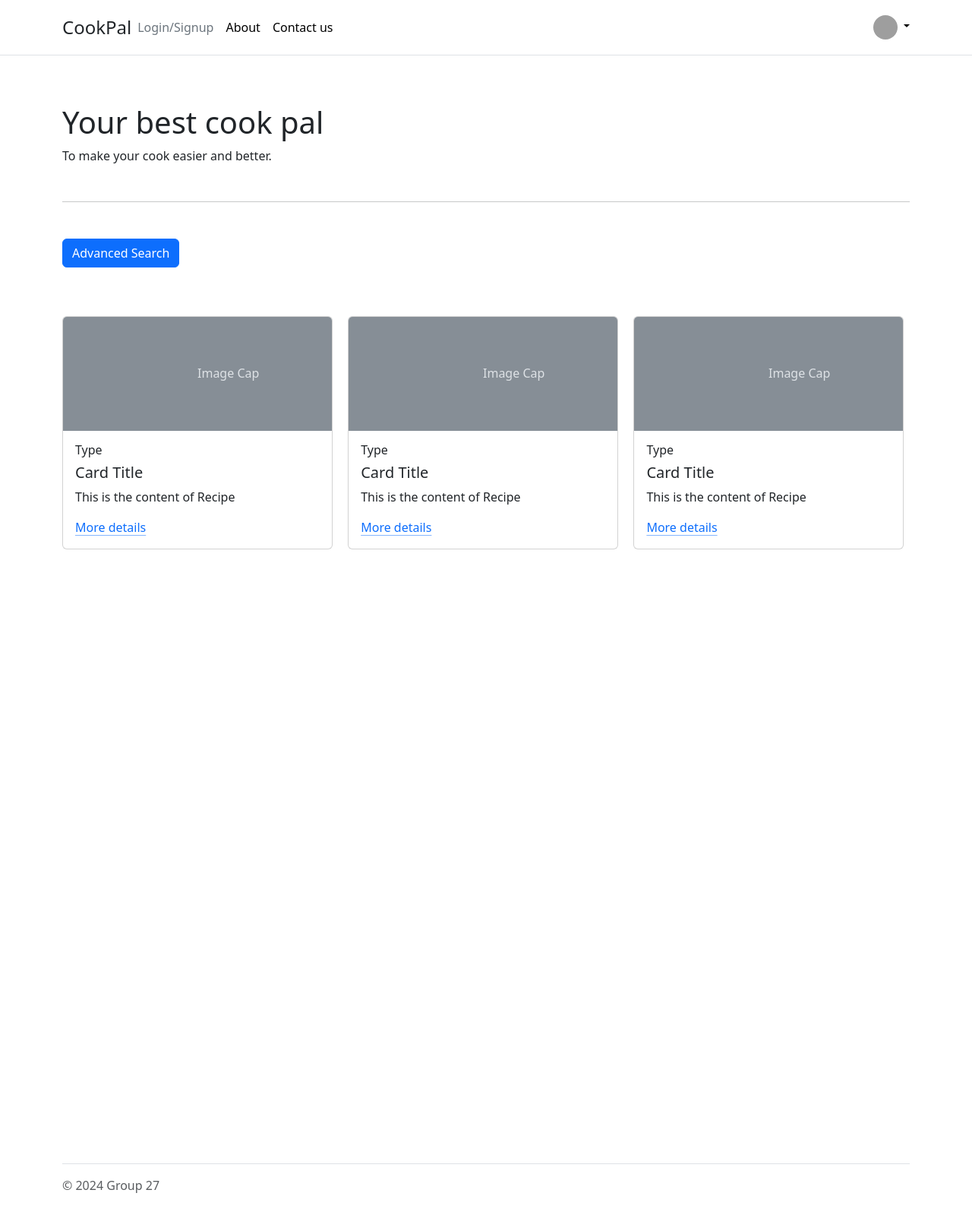
After one commit to TableP/CookPal, a Django app: template CookPal/app/templates/app/homepage.html in a window 1280 px wide. The commit adds this page. Shown: the whole page at 76% size. Run offline with Django 3.2, Linux system fonts and the light colour scheme; the template is opened without the code that fills it, so the values that code supplies are empty; grey boxes are pictures that could not be loaded.

Commit message:
Create more pages
Corrected some error on login page. Add some pages(about, contactus,supports,homepage-unfinished, report).

```diff
--- /dev/null
+++ b/CookPal/app/templates/app/homepage.html
@@ -0,0 +1,168 @@
+<!DOCTYPE html>
+<html lang="en">
+<head>
+    <meta charset="UTF-8">
+    <meta name="viewport" content="width=device-width, initial-scale=1.0">
+    <title>CookPal Homepage</title>
+    <link href="https://cdn.jsdelivr.net/npm/bootstrap@5.3.3/dist/css/bootstrap.min.css" rel="stylesheet" integrity="sha384-QWTKZyjpPEjISv5WaRU9OFeRpok6YctnYmDr5pNlyT2bRjXh0JMhjY6hW+ALEwIH" crossorigin="anonymous">
+</head>
+<body>
+
+    <header class="p-3 mb-3 border-bottom">
+        <div class="container">
+          <div class="d-flex flex-wrap align-items-center justify-content-center justify-content-lg-start">
+            <span class="fs-4">CookPal</span>
+
+            <ul class="nav col-12 col-lg-auto me-lg-auto mb-2 justify-content-center mb-md-0">
+              <li><a href="#" class="nav-link px-2 link-secondary">Login/Signup</a></li>
+              <li><a href="#" class="nav-link px-2 link-body-emphasis">About</a></li>
+              <li><a href="#" class="nav-link px-2 link-body-emphasis">Contact us</a></li>
+            </ul>
+
+            <div class="dropdown text-end">
+              <a href="#" class="d-block link-body-emphasis text-decoration-none dropdown-toggle" data-bs-toggle="dropdown" aria-expanded="false">
+                <img src="https://github.com/mdo.png" alt="mdo" width="32" height="32" class="rounded-circle">
+              </a>
+              <ul class="dropdown-menu text-small">
+                <li><a class="dropdown-item" href="#">New Recipe</a></li>
+                <li><a class="dropdown-item" href="#">My Collection</a></li>
+                <li><a class="dropdown-item" href="#">Profile</a></li>
+                <li><hr class="dropdown-divider"></li>
+                <li><a class="dropdown-item" href="#">Sign out</a></li>
+              </ul>
+            </div>
+          </div>
+        </div>
+    </header>
+
+
+    <div class="container py-5">
+        <div>
+            <h1>
+                Your best cook pal
+            </h1>
+            <p>
+                To make your cook easier and better.
+            </p>
+        </div>
+
+
+    <hr class="my-5">
+
+        <p class="d-inline-flex gap-1">
+            <button class="btn btn-primary" type="button" data-bs-toggle="collapse" data-bs-target="#collapseSearch" aria-expanded="false" aria-controls="collapseSearch">
+                Advanced Search
+            </button>
+        </p>
+        <div class="collapse" id="collapseSearch">
+            <div class="card card-body">
+                <form class="mb-5 mt-5 mx-5 my-2" role="search">
+                    <label for="search-name" class="form-label">Name of Recipe</label>
+                    <input class="form-control me-2" type="search" placeholder="Search" aria-label="Search">
+
+                    <label for="search-type" class="form-label">Type of Recipe</label>
+                    <select class="form-select" aria-label="select-type">
+                        <option selected>Select a type</option>
+                        <option value="1">Appetizer</option>
+                        <option value="2">Dessert</option>
+                        <option value="3">Drink</option>
+                        <option value="4">Entree</option>
+                        <option value="5">Salad</option>
+                    </select>
+
+                    <label for="search-origin" class="form-label">Origin of Recipe</label>
+                    <select class="form-select" aria-label="select-origin">
+                        <option selected>Select origin</option>
+                        <option value="1">Italian</option>
+                        <option value="2">Indian</option>
+                        <option value="3">French</option>
+                        <option value="4">Mexico</option>
+                        <option value="5">Asian</option>
+                    </select>
+
+                    <div class="d-flex justify-content-center align-items-center">
+                        <button type="submit" class="btn btn-primary mb-3 mt-3">Search</button>
+                    </div>
+                </form>
+            </div>
+        </div>
+
+        <div class="row mt-5" data-masonry="{"percentPosition": true}" style="position:relative; height: 1091px;">
+            <div class="col-sm-6 col-lg-4 mb-4" style="position:absolute; left:0%;top:0%;">
+                <div class="card">
+                    <svg class="bd-placeholder-img card-img-top" width="100%" height="200%" xmlns="" role="img" aria-label="placeholder: Image cap" preserveAspectRatio="xMidYMid slice" focusable="false">
+                        <title>placeholder</title>
+                        <rect width="100%" height="100%" fill="#868e96"></rect>
+                        <text x="50%" y="50%" fill="#dee2e6" dy=".3em">Image Cap</text>
+                    </svg>
+
+                    <div class="card-body">
+                        <h6 class="card-recipe-type">Type</h6>
+                        <h5 class="card-title">Card Title</h5>
+                        <p class="card-text">
+                            This is the content of Recipe
+                        </p>
+                        <a href="#" class="icon-link gap-1 icon-link-hover stretched-link">
+                            More details
+                        </a>
+                    </div>
+                </div>
+            </div>
+
+            <div class="col-sm-6 col-lg-4 mb-4" style="position:absolute; left:33%;top:0%;">
+                <div class="card">
+                    <svg class="bd-placeholder-img card-img-top" width="100%" height="200%" xmlns="" role="img" aria-label="placeholder: Image cap" preserveAspectRatio="xMidYMid slice" focusable="false">
+                        <title>placeholder</title>
+                        <rect width="100%" height="100%" fill="#868e96"></rect>
+                        <text x="50%" y="50%" fill="#dee2e6" dy=".3em">Image Cap</text>
+                    </svg>
+
+                    <div class="card-body">
+                        <h6 class="card-recipe-type">Type</h6>
+                        <h5 class="card-title">Card Title</h5>
+                        <p class="card-text">
+                            This is the content of Recipe
+                        </p>
+                        <a href="#" class="icon-link gap-1 icon-link-hover stretched-link">
+                            More details
+                            <svg class="bi">
+                                <use xlink:href="#chevron-right"></use>
+                            </svg>
+                        </a>
+                    </div>
+                </div>
+            </div>
+
+            <div class="col-sm-6 col-lg-4 mb-4" style="position:absolute; left:66%;top:0%;">
+                <div class="card">
+                    <svg class="bd-placeholder-img card-img-top" width="100%" height="200%" xmlns="" role="img" aria-label="placeholder: Image cap" preserveAspectRatio="xMidYMid slice" focusable="false">
+                        <title>placeholder</title>
+                        <rect width="100%" height="100%" fill="#868e96"></rect>
+                        <text x="50%" y="50%" fill="#dee2e6" dy=".3em">Image Cap</text>
+                    </svg>
+
+                    <div class="card-body">
+                        <h6 class="card-recipe-type">Type</h6>
+                        <h5 class="card-title">Card Title</h5>
+                        <p class="card-text">
+                            This is the content of Recipe
+                        </p>
+                        <a href="#" class="icon-link gap-1 icon-link-hover stretched-link">
+                            More details
+                            <svg class="bi">
+                                <use xlink:href="#chevron-right"></use>
+                            </svg>
+                        </a>
+                    </div>
+                </div>
+            </div>
+        </div>
+
+        <footer class="pt-3 mt-4 text-body-secondary border-top">
+            © 2024 Group 27
+        </footer>
+    </div>
+
+    <script src="https://cdn.jsdelivr.net/npm/bootstrap@5.3.3/dist/js/bootstrap.bundle.min.js" integrity="sha384-YvpcrYf0tY3lHB60NNkmXc5s9fDVZLESaAA55NDzOxhy9GkcIdslK1eN7N6jIeHz" crossorigin="anonymous"></script>
+</body>
+</html>
```
Also changed, not shown: CookPal/app/templates/app/about.html (added, +78 -0 lines), CookPal/app/templates/app/accountsupport.html (added, +59 -0 lines), CookPal/app/templates/app/contactus.html (added, +65 -0 lines), CookPal/app/templates/app/generalsupport.html (added, +59 -0 lines), CookPal/app/templates/app/login.html (+9 -3 lines), CookPal/app/templates/app/report.html (added, +41 -0 lines), CookPal/app/templates/app/technicalsupport.html (added, +59 -0 lines).
